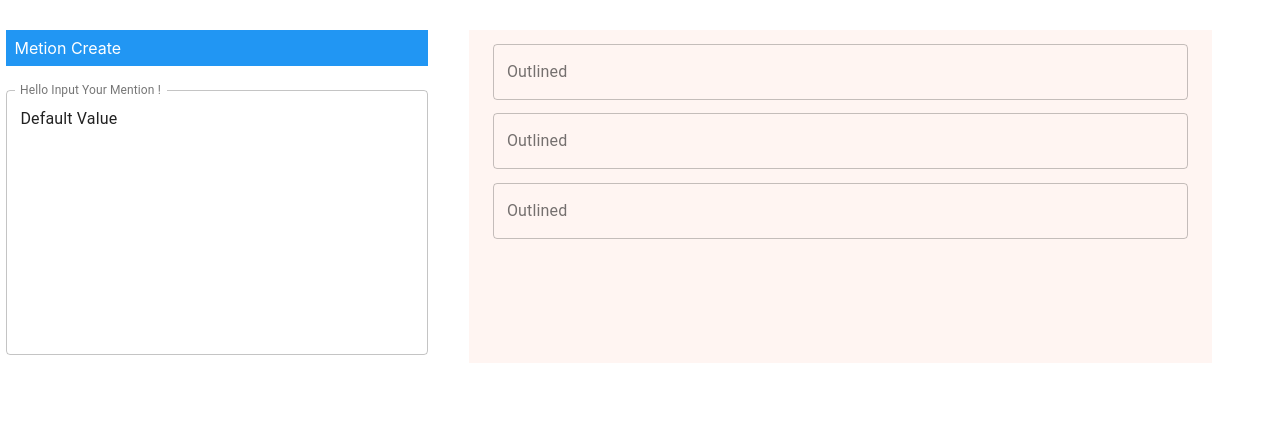
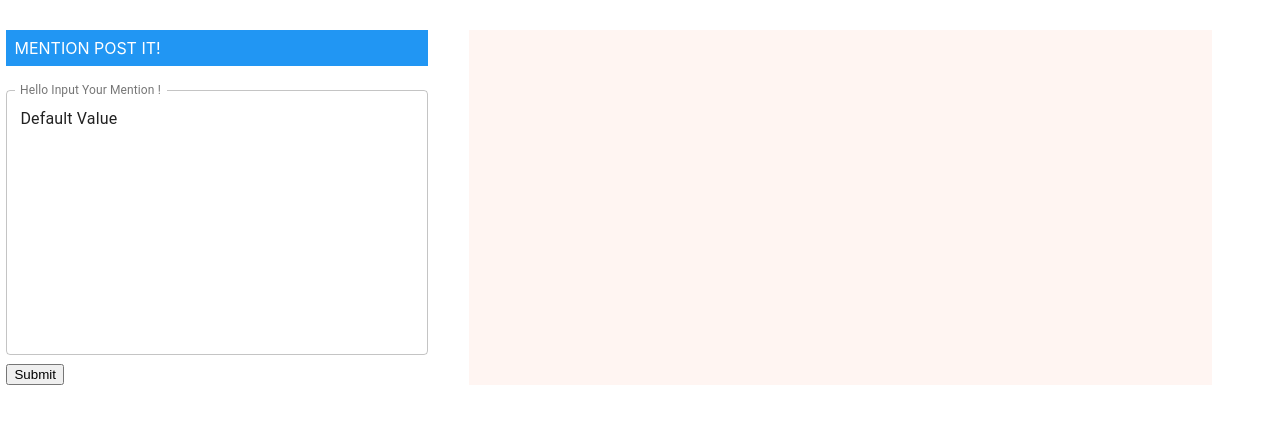
Before and after one commit to bluetoonist/react-repo, a React (Create React App) app: page / in a window 1280 px wide. Shown: the top 424 px of the page. Built offline with nearby package versions, Linux system fonts and the light colour scheme.

Commit message:
[+] Data Reverse print

```diff
--- a/src/App.js
+++ b/src/App.js
@@ -1,10 +1,10 @@
-import MentionBoard from "./layouts/MentionBoard.js"
+
 import MentionCrt from "./layouts/MentionCrt.js"
 function App() {
   return (
     <>
       <MentionCrt/>
-      {/* <MentionBoard/> */}
+
     </>
 
     );
--- a/src/layouts/MentionBoard.js
+++ /dev/null
@@ -1,34 +0,0 @@
-import React,{Fragment} from 'react';
-import CssBaseline from '@material-ui/core/CssBaseline';
-import Typography from '@material-ui/core/Typography';
-import Container from '@material-ui/core/Container';
-import {makeStyles} from "@material-ui/core/styles"
-
-const useStyles = makeStyles((theme) => ( {
-    root : {
-        width : "70%",
-        height : "100%",
-        backgroundColor : '#FE6B8B',
-        display:"flex",
-    },
-    papaer : {
-        padding : theme.spacing(10),
-    }
-
-}))
-
-
-
-export default function MentionBoard() {
-    const classes = useStyles();
-
-    return (
-    <Fragment>
-      <CssBaseline />
-      <Container  className={classes.root}>
-        <Typography className={classes.papaer}/>
-        Hello
-      </Container>
-    </Fragment>
-  );
-}
--- a/src/layouts/MentionCrt.js
+++ b/src/layouts/MentionCrt.js
@@ -1,7 +1,14 @@
-import React from 'react';
+/*
+@ author : jak010
+@ Description : 왼쪽에 나타나는 레이아웃
 
+*/
+import React,{createContext,useState} from 'react';
 import { makeStyles } from "@material-ui/core/styles"
-import { Grid, Box, Container, TextField } from "@material-ui/core"
+import { Grid, Box, Container, TextField,Button } from "@material-ui/core"
+
+export const userText =  createContext()
+
 
 const useStyles = makeStyles((theme) => ({
     root: {
@@ -25,17 +32,35 @@ const useStyles = makeStyles((theme) => ({
 
 
 
+
 export default function MentionCrt() {
+
+    const [saveData,setsaveData] = useState([]);
+    const revDataSet = Array();
+
     const classes = useStyles();
+    const getTextDate = (e) => {
+        e.preventDefault();
+
+        const usertext = e.target[0].value;
+        console.log(usertext)
+
+        // setsaveData([...saveData,usertext])
+        revDataSet.push(userText);
+        console.log(revDataSet)
+    }
+
+
 
     return (
+        // Mention Create BOx
         <Grid container spacing={1} className={classes.root}>
 
             <Grid item xs={12} sm={4} className={classes.mentioncrt}>
                 <Box bgcolor="info.main" color="info.contrastText" p={1}>
-                    Metion Create
+                    MENTION POST IT!
           </Box>
-                <form className={classes.root} noValidate autoComplete="off">
+                <form className={classes.root} noValidate autoComplete="off" onSubmit={getTextDate}>
                     <TextField
 
                         id="standard-full-width"
@@ -47,20 +72,18 @@ export default function MentionCrt() {
                         margin="normal"
                         fullWidth
                     />
+                 <input type="submit" value="Submit"/>
                 </form>
 
             </Grid>
 
+            {/* Mention Monitor Layout */}
             <Grid item xs={12} sm={7} >
-
                 <Container maxWidth="100%" className={classes.mentionbrd}>
-                    <TextField id="outlined-basic" className={classes.mentionbox}  rows={12} label="Outlined" variant="outlined" fullWidth/>
-                    <TextField id="outlined-basic"  className={classes.mentionbox} rows={12} label="Outlined" variant="outlined" fullWidth/>
-                    <TextField id="outlined-basic"  className={classes.mentionbox} rows={12} label="Outlined" variant="outlined" fullWidth/>
-
-
+                    {revDataSet.map (index => (
+                    <TextField id="outlined-basic" className={classes.mentionbox}  rows={12} label={index} variant="outlined" fullWidth/>
+                    ))}
                 </Container>
-
             </Grid>
 
 
```
Also changed, not shown: package.json (+1 -13 lines), 1 other file (tests, documents, lock files or other folders).
